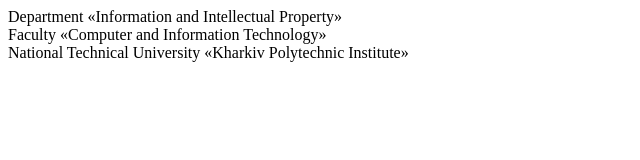
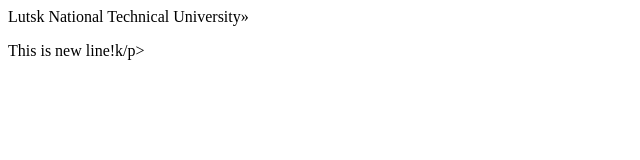
Before and after one commit to OnlyYourDisappointment/my_second_project, a plain HTML site: page index.html in a window 1280 px wide. Shown: the whole page, without its empty margins (0-640 px from the left). Drawn offline with Linux system fonts and the light colour scheme.

Commit message:
Added new line
new tag and content

```diff
--- a/index.html
+++ b/index.html
@@ -6,9 +6,8 @@
 </head>
 <body>
     <div>
-        Department «Information and Intellectual Property»<br>
-        Faculty «Computer and Information Technology»<br>
-        National Technical University «Kharkiv Polytechnic Institute»
+        Lutsk National Technical University»
     </div>
+    <p>This is new line!k/p>
 </body>
 </html>
```
